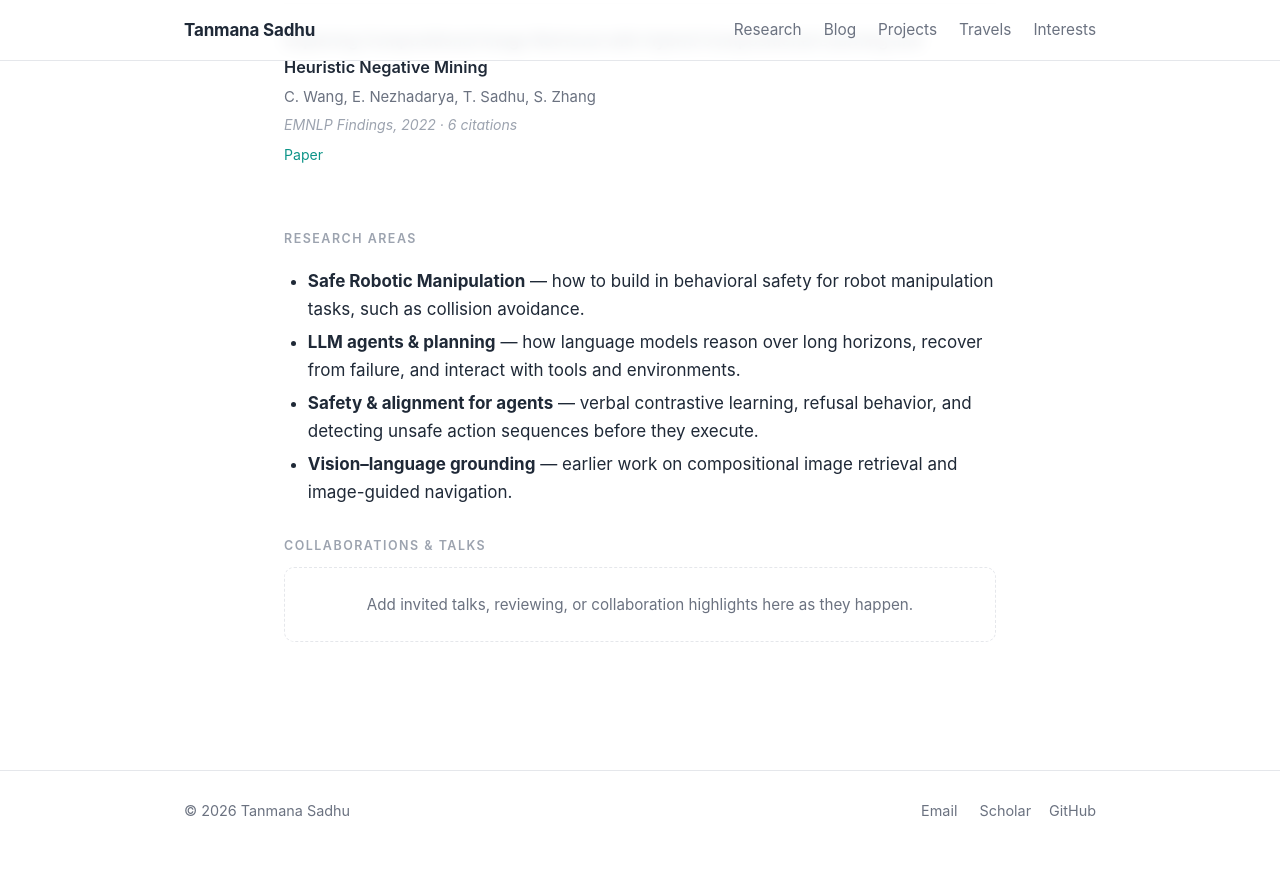
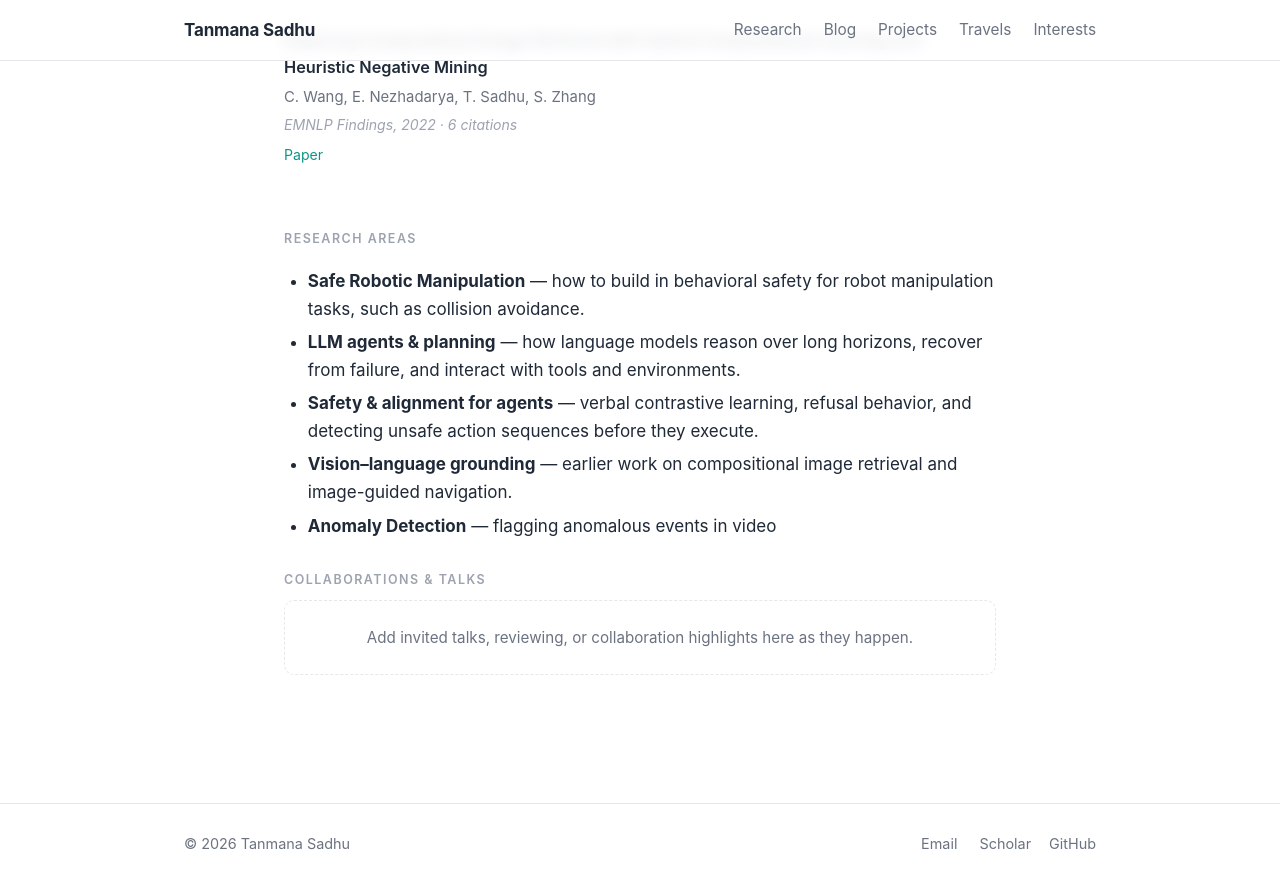
Before and after one commit to tanmana5/tanmana5.github.io, a Jekyll site: the page built from research.md, in a window 1280 px wide and 900 px high, scrolled down 686 px. Shown: the top 889 px of the window. Built offline with Jekyll 4.4.1, drawn with Linux system fonts in a browser that asks for light colours; before the commit the page ends 1553 px from its top, so only the background shows below that.

Commit message:
updated research page

```diff
--- a/research.md
+++ b/research.md
@@ -37,6 +37,7 @@ complex than single-turn chat. Below are selected publications. The full list li
 - **LLM agents & planning** — how language models reason over long horizons, recover from failure, and interact with tools and environments.
 - **Safety & alignment for agents** — verbal contrastive learning, refusal behavior, and detecting unsafe action sequences before they execute.
 - **Vision–language grounding** — earlier work on compositional image retrieval and image-guided navigation.
+- **Anomaly Detection** — flagging anomalous events in video
 
 <p class="section-title">Collaborations & talks</p>
 
```
